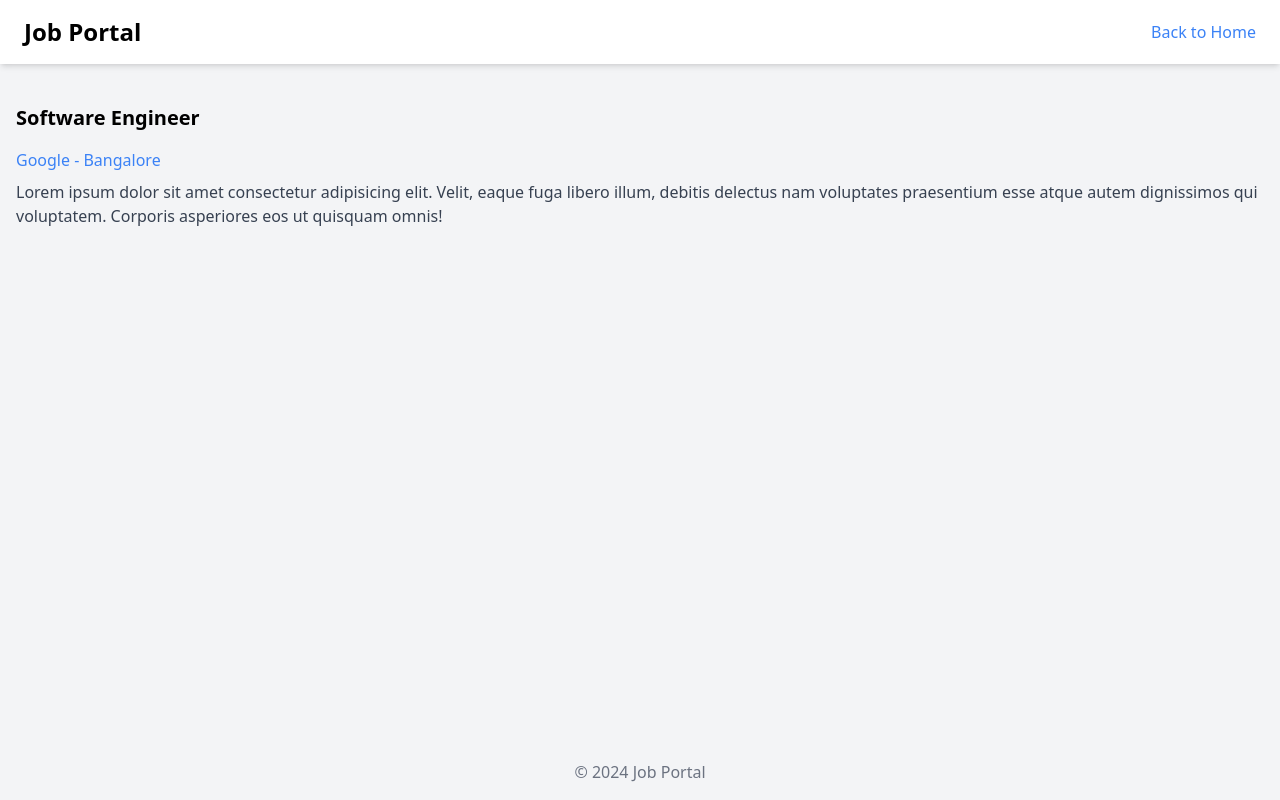
After one commit to singhAmandeep007/python-notes, a Flask app: page /jobs/1 in a window 1280 px wide. The commit adds this page. Run offline with Flask 3, Linux system fonts and the light colour scheme; some libraries are stand-ins or nearby versions.

Commit message:
chore: Add job page, footer, job item, and tailwind config templates

```diff
--- a/job_portal/job_portal/app.py
+++ b/job_portal/job_portal/app.py
@@ -1,14 +1,59 @@
 # import Flask class from flask module
-from flask import Flask, render_template
+from flask import Flask, jsonify, render_template
 
 # create an instance of Flask class, __name__ is special variable that evaluates to the name of the current module. If module is run directly, then it is set to "__main__".
 app = Flask(__name__)
+# secret key is used to secure the session data. It is used to cryptographically sign the session cookie.
+app.config["SECRET_KEY"] = "thisissecret"
+
+JOBS = [
+    {
+        "id": 1,
+        "title": "Software Engineer",
+        "location": "Bangalore",
+        "company": "Google",
+    },
+    {
+        "id": 2,
+        "title": "Data Scientist",
+        "location": "Delhi",
+        "company": "Amazon",
+    },
+    {
+        "id": 3,
+        "title": "Product Manager",
+        "location": "Chennai",
+        "company": "PWC",
+    },
+]
 
 
 # route() decorator is used to bind a function to a URL. So whenever the home page is requested, the hello() function will be called and the output of this function will be returned to the client.
 @app.route("/")
-def hello():
-    return render_template("home.html")
+def show_home():
+    return render_template("home.html", JOBS=JOBS)
+
+
+@app.route("/jobs/<int:job_id>")
+def show_job(job_id):
+    job = next((job for job in JOBS if job["id"] == job_id), None)
+    if job:
+        return render_template("job_page.html", job=job)
+    return "Job not found", 404
+
+
+@app.route("/api/v1/jobs")
+def get_jobs():
+    return jsonify(JOBS)
+
+
+# route with a parameter (dynamic route)
+@app.route("/api/v1/jobs/<int:job_id>")
+def get_job(job_id):
+    job = next((job for job in JOBS if job["id"] == job_id), None)
+    if job:
+        return jsonify(job)
+    return jsonify({"message": "Job not found"}), 404
 
 
 # NOTE: if the script is run directly using python interpreter, then the __name__ variable is set to __main__.
--- /dev/null
+++ b/job_portal/job_portal/templates/job_page.html
@@ -0,0 +1,34 @@
+<!DOCTYPE html>
+<html lang="en">
+  <head>
+    <meta charset="UTF-8" />
+    <meta
+      name="viewport"
+      content="width=device-width, initial-scale=1.0"
+    />
+    <title>{{job.title}}</title>
+    {% include './partials/tailwind_config.html' %}
+  </head>
+  <body class="bg-gray-100 font-sans min-h-dvh flex flex-col">
+    <header class="bg-white shadow-md flex justify-between items-center py-4 px-6">
+      <h1 class="text-2xl font-bold">Job Portal</h1>
+      <a
+        href="{{ url_for('show_home') }}"
+        class="text-blue-500 hover:text-blue-700"
+        >Back to Home</a
+      >
+    </header>
+    <main class="container mx-auto px-4 py-10">
+      <section class="flex flex-col">
+        <h3 class="text-xl font-bold mb-4">{{job.title}}</h3>
+        <p class="text-blue-500 mb-2">{{job.company}} - {{job.location}}</p>
+        <p class="text-gray-700">
+          Lorem ipsum dolor sit amet consectetur adipisicing elit. Velit, eaque fuga libero illum, debitis delectus nam
+          voluptates praesentium esse atque autem dignissimos qui voluptatem. Corporis asperiores eos ut quisquam omnis!
+        </p>
+      </section>
+    </main>
+
+    {% include './partials/footer.html' %}
+  </body>
+</html>
--- /dev/null
+++ b/job_portal/job_portal/templates/partials/footer.html
@@ -0,0 +1 @@
+<footer class="text-center py-4 text-gray-500 mt-auto">&copy; 2024 Job Portal</footer>
--- /dev/null
+++ b/job_portal/job_portal/templates/partials/tailwind_config.html
@@ -0,0 +1,19 @@
+<script src="https://cdn.tailwindcss.com"></script>
+<script>
+  tailwind.config = {
+    theme: {
+      extend: {
+        colors: {
+          primary: "#da373d",
+        },
+      },
+    },
+  };
+</script>
+<style type="text/tailwindcss">
+  @layer utilities {
+    .btn-primary {
+      @apply text-sm inline-block px-4 py-2 border border-blue-500 text-blue-500 font-bold rounded hover:bg-blue-700 hover:text-white;
+    }
+  }
+</style>
--- a/job_portal/pyproject.toml
+++ b/job_portal/pyproject.toml
@@ -8,6 +8,9 @@ readme = "README.md"
 [tool.poetry.dependencies]
 python = "^3.11"
 flask = "^3.0.3"
+gunicorn = "^22.0.0"
+flask-sqlalchemy = "^3.1.1"
+flask-login = "^0.6.3"
 
 
 [tool.poetry.group.dev.dependencies]
```
Also changed, not shown: job_portal/job_portal/templates/home.html (+4 -39 lines), job_portal/job_portal/templates/job_item.html (added, +9 -0 lines), 1 other file.
